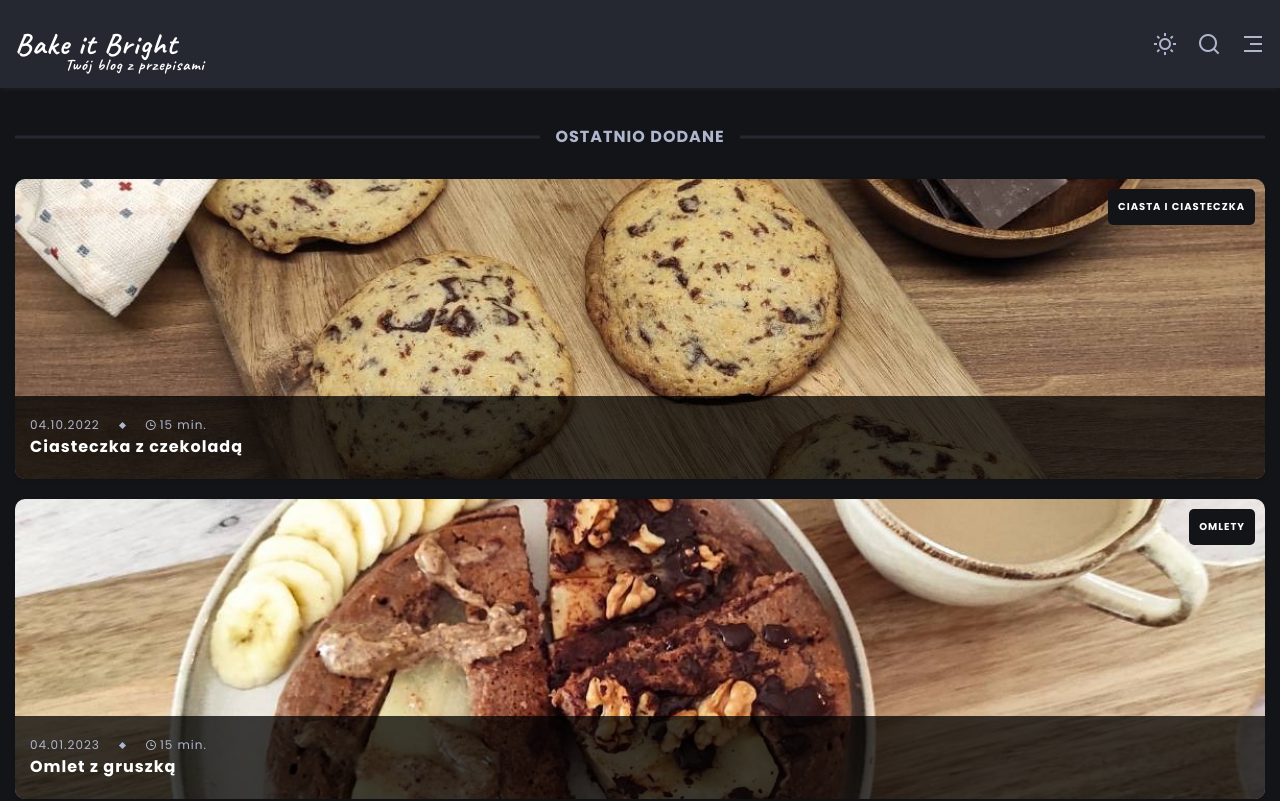
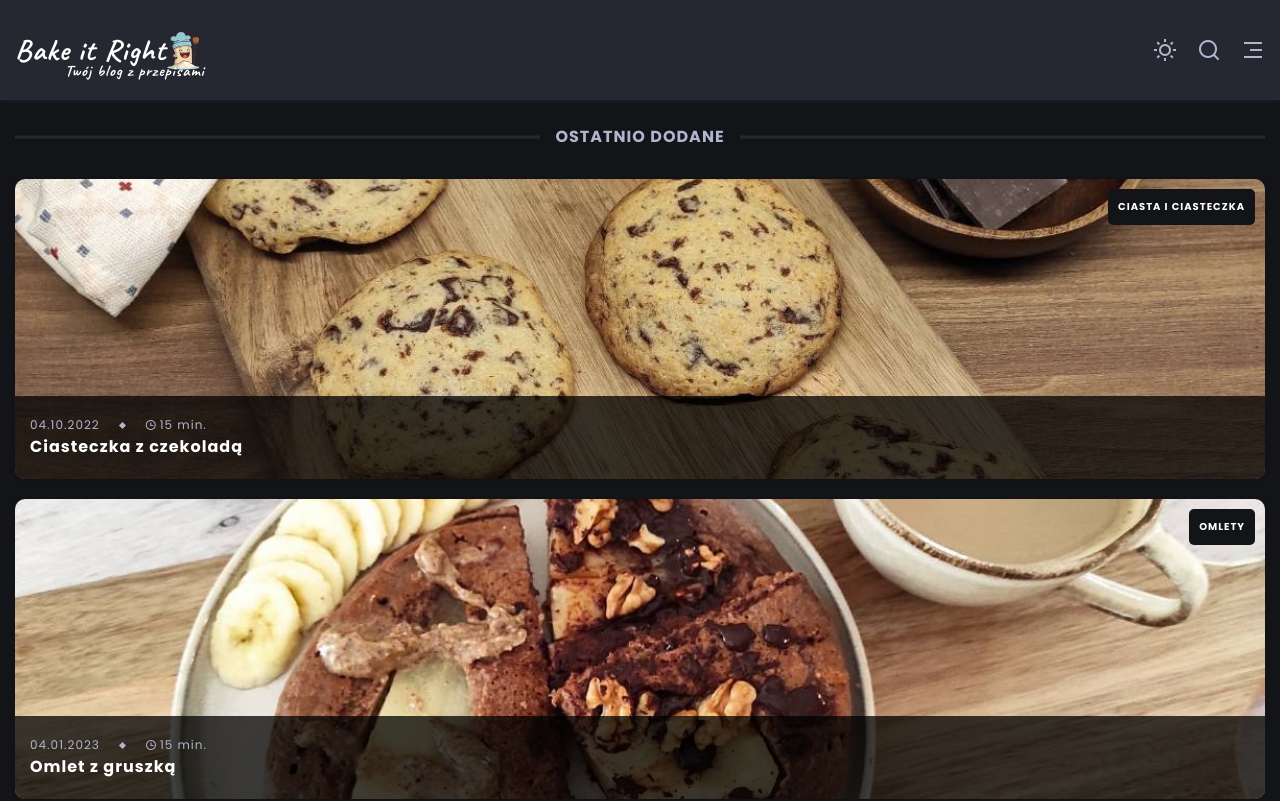
Before and after one commit to Falrond/bake_it_bright_theme, a plain HTML site: page index.html in a window 1280 px wide. Shown: the top 801 px of the page. Drawn offline with nearby package versions, Linux system fonts and the light colour scheme.

Commit message:
add logo graphic and favicon

```diff
--- a/assets/css/style.css
+++ b/assets/css/style.css
@@ -98,6 +98,7 @@ body.light-theme {
   --primary-background-color: #fff9f5;
   /* --secondary-background-color: #f1f1f1; */
   --secondary-background-color: #f2e0d5;
+
   --hover-light-color: #fff;
   --hover-light-color: var(--light-color);
   --hover-dark-color: var(--primary-background-color);
@@ -151,6 +152,16 @@ body.light-theme {
 
 .header.activated .navbar {
   padding-block: 1.5rem;
+}
+
+.navbar-container {
+  display: flex;
+  align-items: center;
+}
+
+.navbar-container img {
+  max-height: 50px;
+  /* margin-left: 10px; */
 }
 
 .logo {
@@ -486,8 +497,8 @@ body.light-theme .header.activated {
   right: 15px;
   bottom: -15px;
   z-index: 99999;
-  background: var(--secondary-background-color);
-  /* background-color: black; */
+  /* background: var(--secondary-background-color); */
+  background-color: #f2d7b8;
   width: 44px;
   height: 44px;
   border-radius: 50px;
@@ -497,7 +508,7 @@ body.light-theme .header.activated {
 
 .scroll-top i {
   font-size: 24px;
-  color: #222;
+  color: #3f3a3a;
   line-height: 0;
 }
 
--- a/index.html
+++ b/index.html
@@ -9,23 +9,25 @@
       href="https://fonts.googleapis.com/css2?family=Caveat:wght@400;500;600;700&family=Poppins:wght@300;400;500;600;700&display=swap"
       rel="stylesheet"
     />
+    <link rel="icon" type="image/x-icon" href="./assets/img/favicon.ico" />
     <!-- Remix icons -->
     <link
       href="https://cdn.jsdelivr.net/npm/remixicon@2.5.0/fonts/remixicon.css"
       rel="stylesheet"
     />
     <!-- Swiper.js styles -->
-    <link rel="stylesheet" href="/assets//css/swiper-bundle.min.css" />
+    <link rel="stylesheet" href="/assets/css/swiper-bundle.min.css" />
     <!-- Custom styles -->
     <link rel="stylesheet" href="/assets/css/style.css" />
-    <title>Bake it Bright</title>
+    <title>Bake it Right</title>
   </head>
   <body class="">
     <!-- Header -->
     <header class="header" id="header">
       <nav class="navbar container">
-        <a href="index.html">
-          <h2 class="logo">Bake it Bright</h2>
+        <a class="navbar-container" href="index.html">
+          <h2 class="logo">Bake it Right</h2>
+          <img src="./assets/img/wesola_maka kopia.svg" alt="" />
         </a>
         <div class="menu" id="menu">
           <ul class="list">
```
Also changed, not shown: assets/img/favicon.ico (added), assets/img/wesola_maka kopia.svg (added).
